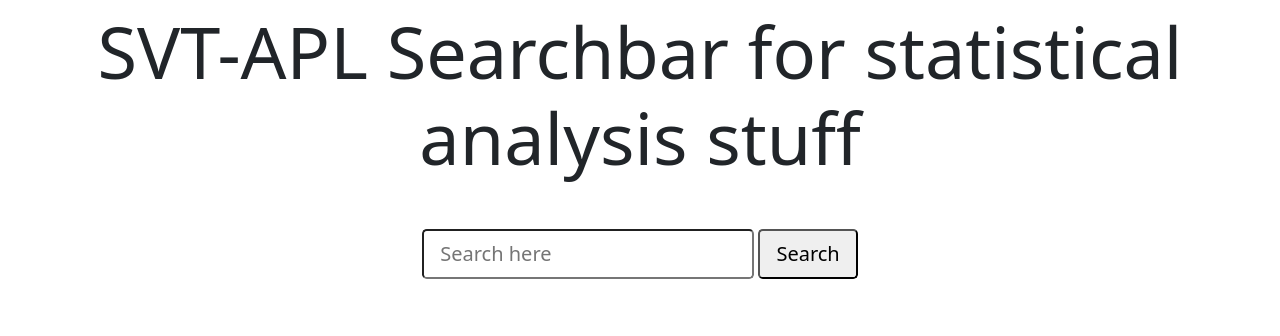
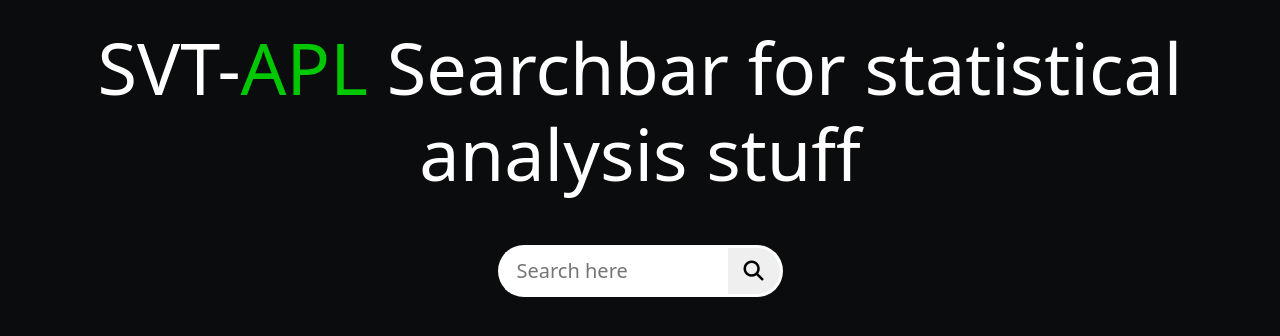
Before and after one commit to pontusgranath/svt-apl, a Jekyll site: the page built from public/index.html, in a window 1280 px wide. Shown: the top 336 px of the page. Built offline with Jekyll 4.4.1, drawn with Linux system fonts in a browser that asks for light colours; nearby versions of some CDN libraries.

Commit message:
Updated website style
Co-authored-by: Pontus Granath <54897622+pontusgranath@users.noreply.github.com>

```diff
--- a/public/_layouts/default.html
+++ b/public/_layouts/default.html
@@ -3,21 +3,20 @@
 	<head>
 		<meta charset="UTF-8">
 		<meta name="viewport" content="width=device-width, initial-scale=1.0">
-		<title>Titel</title>
+		<title>Searchbar</title>
 		<link rel="stylesheet" href="styles/bootstrap.min.css">
 		<link rel="stylesheet" href="styles/style.css">
 	</head>
 	<body>
-		<h1 class="text-center display-2 mt-2">SVT-APL Searchbar for statistical analysis stuff</h1>
+		<h1 class="text-center display-2 my-4">SVT-<span>APL</span> Searchbar for statistical analysis stuff</h1>
 		<div class="container d-flex justify-content-center align-items-center my-5">
-			<form action="#" id="search-form">
-				<div class="form-group">
-					<input class="form-control-lg" type="text" placeholder="Search here" id="search-bar">
-					<input class="form-control-lg" type="submit" value="Search">
-				</div>
+			<form action="#" id="search-form" class="d-flex justify-content-center">
+				<input id="search-bar" class="form-control-lg" type="text" placeholder="Search here" id="search-bar">
+				<button id="search-button" class="form-control-lg" type="submit"><i class="fas fa-search"></i></button>
 			</form>
 		</div>
 
+		<script src="https://kit.fontawesome.com/ee2129c6a0.js" crossorigin="anonymous"></script>
 		<script src="scripts/jquery-3.6.0.min.js"></script>
 		<script src="scripts/bootstrap.min.js"></script>
 		<script src="scripts/main.js"></script>
--- a/public/styles/style.sass
+++ b/public/styles/style.sass
@@ -0,0 +1,54 @@
+---
+---
+
+$border-color: #000000
+$text-color: #ffffff
+$svt-green: rgb(0,200,0)
+
+$search-bar-radius: 2rem !important
+$search-bar-border-width: 3px !important
+
+body
+    background-color: #0B0C0D
+
+h1
+    color: $text-color
+
+    span
+        color: $svt-green
+
+#search-button
+    border-left: none !important
+    margin-left: 0 !important
+
+    border-width: $search-bar-border-width
+    border-color: $text-color
+    border-style: solid
+
+    border-top-right-radius: $search-bar-radius
+    border-bottom-right-radius: $search-bar-radius
+
+#search-bar
+    margin-right: 0 !important
+    border-right: 0 !important
+
+    border-width: $search-bar-border-width
+    border-color: $text-color
+    border-style: solid
+
+    border-top-left-radius: $search-bar-radius
+    border-bottom-left-radius: $search-bar-radius
+
+    transition: .3s
+    width: 230px
+
+    &:active, &:focus
+        border-width: $search-bar-border-width
+        outline: 0
+        border-color: $svt-green
+
+        transition: .3s
+        width: 400px
+
+.form-control-lg
+    border-radius: 0
```
